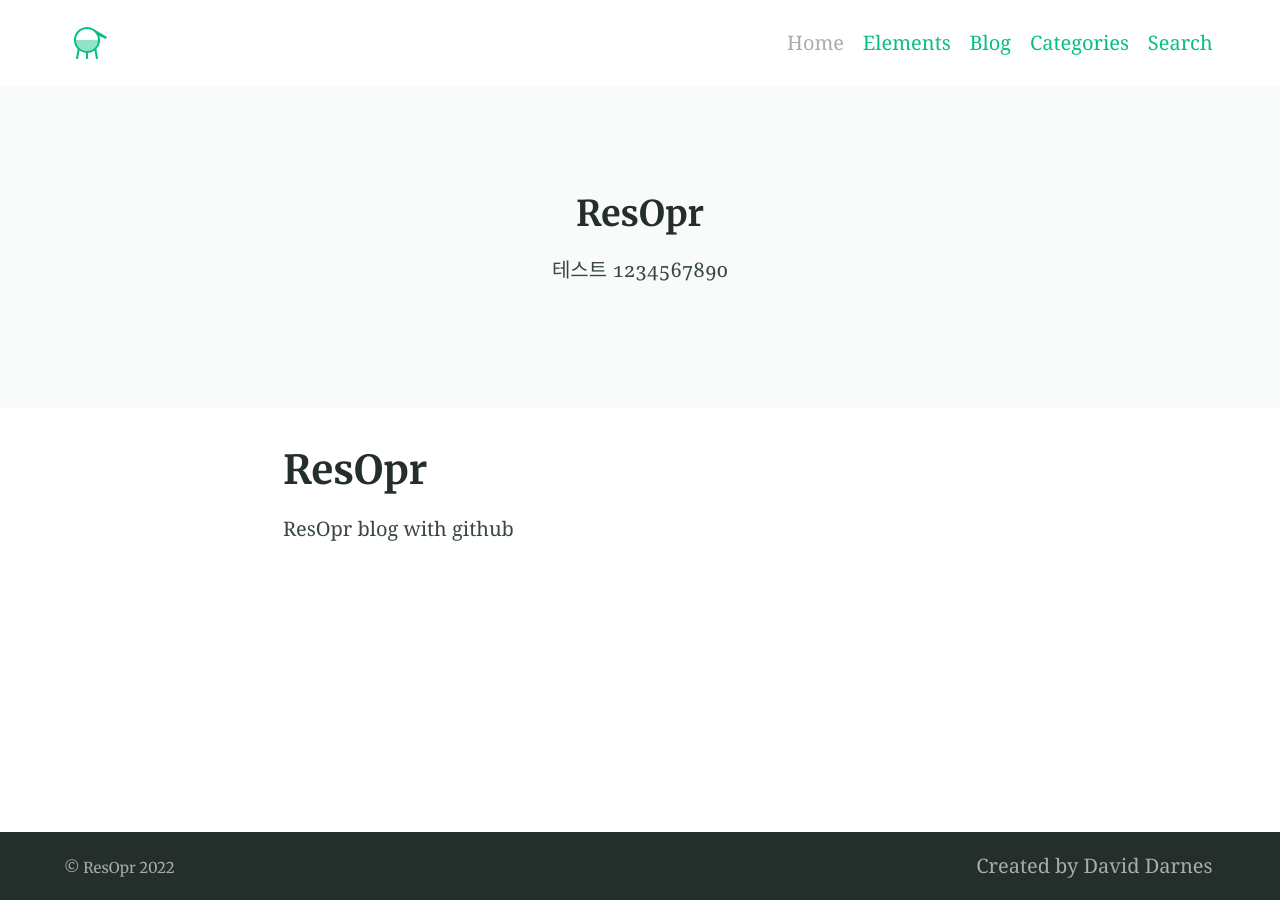
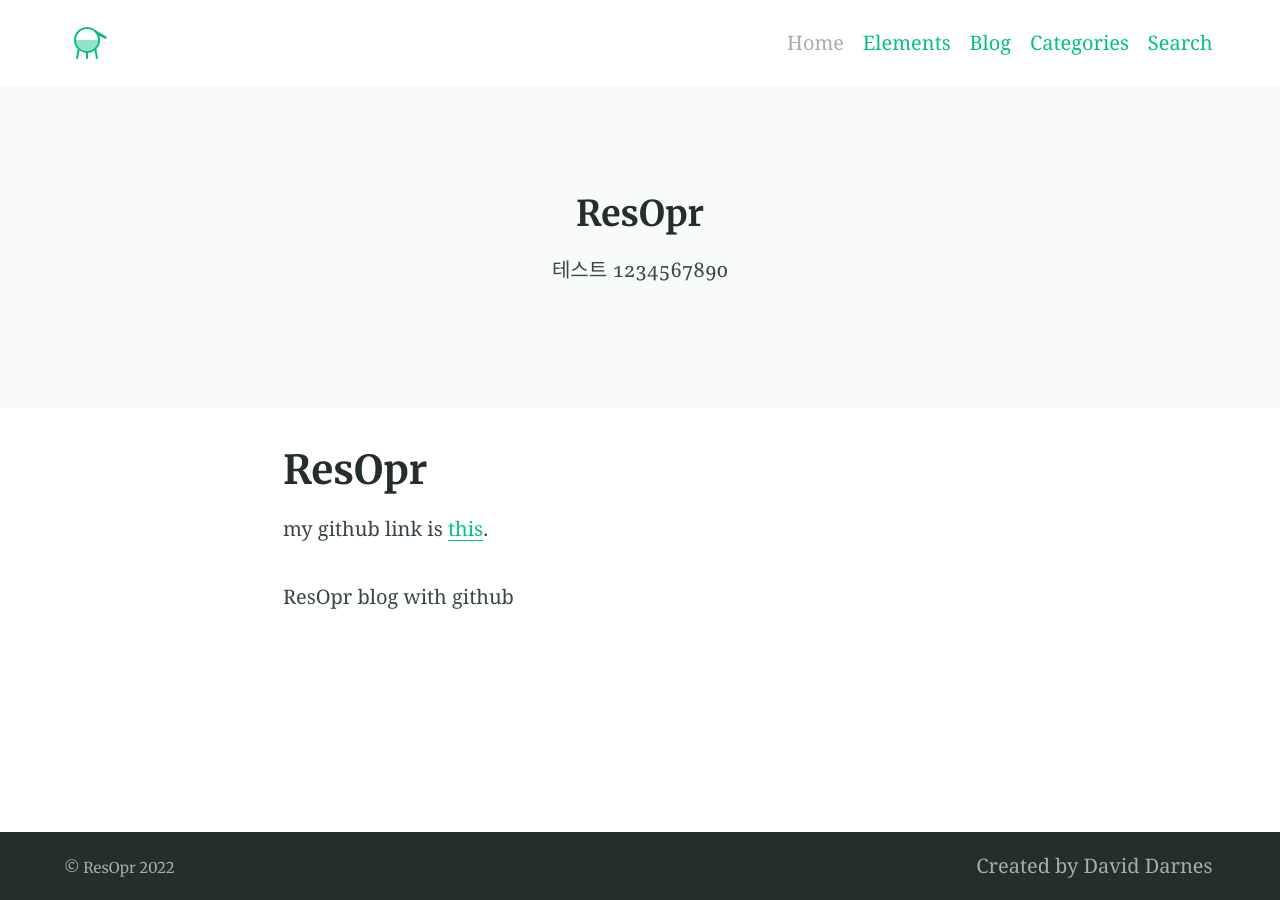
Before and after one commit to ResOpr/ResOpr.github.io, a Jekyll site: the page built from index.md, in a window 1280 px wide. Built offline with Jekyll 4.4.1, drawn with Linux system fonts in a browser that asks for light colours.

Commit message:
Update index.md

```diff
--- a/index.md
+++ b/index.md
@@ -3,7 +3,8 @@ title: ResOpr
 feature_text: |
   ## ResOpr
   테스트 1234567890
-excerpt: my github link is [this](https://github.com/ResOpr).
+excerpt:
 ---
+my github link is [this](https://github.com/ResOpr).
 
 ResOpr blog with github
```
